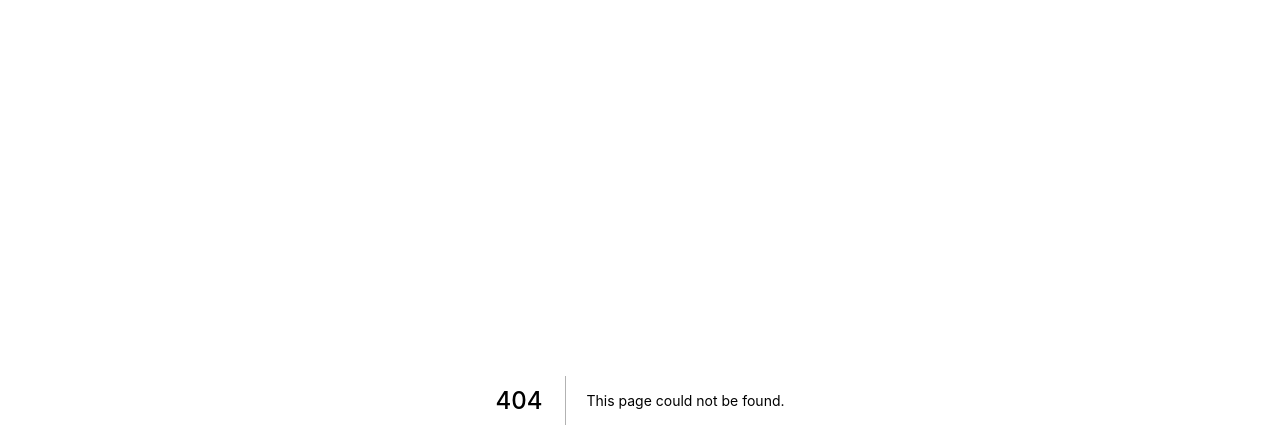
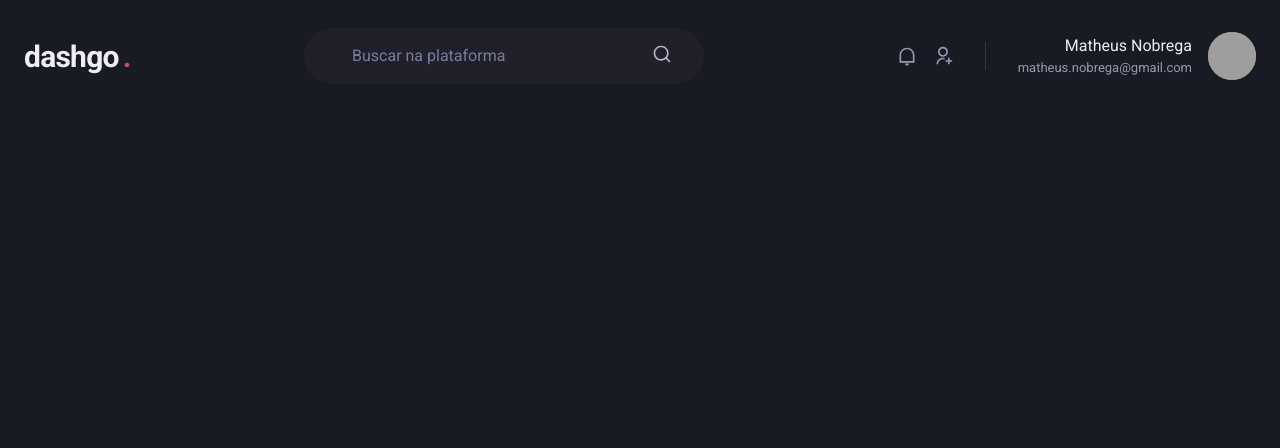
Before and after one commit to ma-nobrega/dash-go, a Next.js app: page /dashboard in a window 1280 px wide. Before the commit this address had no page. Shown: the top 448 px of the page. Built offline with nearby package versions, Linux system fonts and the light colour scheme; grey boxes are pictures that could not be loaded.

Commit message:
Add Header component

```diff
--- a/package.json
+++ b/package.json
@@ -16,7 +16,8 @@
     "framer-motion": "^4.1.17",
     "next": "11.1.2",
     "react": "17.0.2",
-    "react-dom": "17.0.2"
+    "react-dom": "17.0.2",
+    "react-icons": "^4.2.0"
   },
   "devDependencies": {
     "@types/node": "^16.9.6",
--- /dev/null
+++ b/src/components/Header.tsx
@@ -0,0 +1,78 @@
+import { Flex, Text, Input, Icon, HStack, Box, Avatar } from '@chakra-ui/react';
+import {
+  RiNotificationLine,
+  RiSearchLine,
+  RiUserAddLine,
+} from 'react-icons/ri';
+
+export default function Header(): React.ReactElement {
+  return (
+    <Flex
+      as="header"
+      w="100%"
+      maxWidth={1480}
+      h="20"
+      mx="auto"
+      mt="4"
+      px="6"
+      align="center"
+    >
+      <Text fontSize="3xl" fontWeight="bold" letterSpacing="tight" w="64">
+        dashgo
+        <Text as="span" ml="1" color="pink.500">
+          .
+        </Text>
+      </Text>
+      <Flex
+        as="label"
+        flex="1"
+        py="4"
+        px="8"
+        ml="6"
+        maxWidth={400}
+        alignSelf="center"
+        color="gray.200"
+        position="relative"
+        bg="gray.800"
+        borderRadius="full"
+      >
+        <Input
+          color="gray.50"
+          variant="unstyled"
+          px="4"
+          mr="4"
+          placeholder="Buscar na plataforma"
+          _placeholder={{ color: 'gray.400' }}
+        />
+        <Icon as={RiSearchLine} fontSize="20" />
+      </Flex>
+      <Flex align="center" ml="auto">
+        <HStack
+          spacing="4"
+          mx="8"
+          pr="8"
+          py="1"
+          color="gray.300"
+          borderRightWidth={1}
+          borderColor="gray.700"
+        >
+          <Icon as={RiNotificationLine} fontSize="20" />
+          <Icon as={RiUserAddLine} fontSize="20" />
+        </HStack>
+        <Flex align="center">
+          <Box mr="4" textAlign="right">
+            <Text>Matheus Nobrega</Text>
+            <Text color="gray.300" fontSize="small">
+              matheus.nobrega@gmail.com
+            </Text>
+          </Box>
+          <Avatar
+            size="md"
+            name="Matheus Nobrega"
+            src="https://github.com/ma-nobrega.png"
+          />
+        </Flex>
+      </Flex>
+    </Flex>
+  );
+}
--- /dev/null
+++ b/src/pages/dashboard.tsx
@@ -0,0 +1,5 @@
+import Header from '../components/Header';
+
+export default function Dashboard(): React.ReactElement {
+  return <Header />;
+}
```
Also changed, not shown: 1 other file (tests, documents, lock files or other folders).
